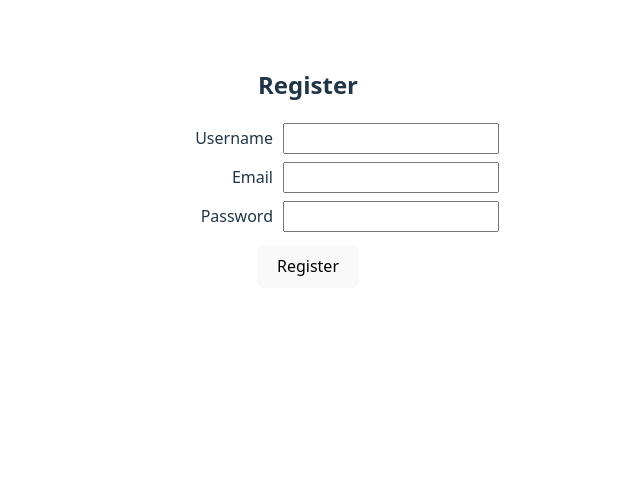
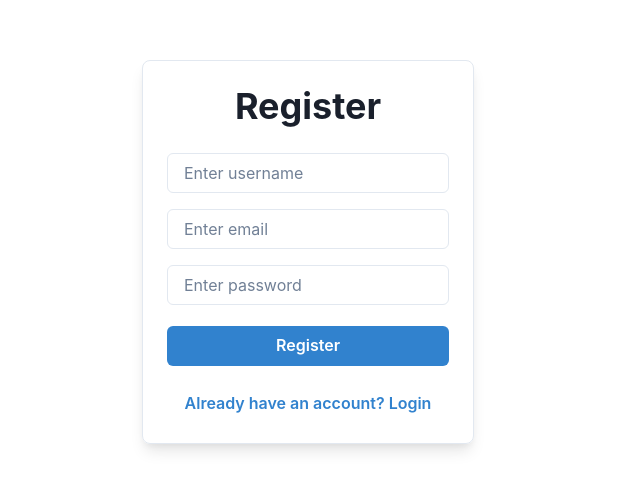
Before and after one commit to katrinnp/Task-Tracker-Frontend, a React (Vite) app: page /register in a window 1280 px wide. Shown: the part 230-720 px from the top of the page, without its empty margins (332-972 px from the left). Built offline with nearby package versions, Linux system fonts and the light colour scheme.

Commit message:
Add login and register UI with Chakra

```diff
--- a/package.json
+++ b/package.json
@@ -10,6 +10,10 @@
     "preview": "vite preview"
   },
   "dependencies": {
+    "@chakra-ui/react": "^2.10.9",
+    "@emotion/react": "^11.14.0",
+    "@emotion/styled": "^11.14.1",
+    "framer-motion": "^12.38.0",
     "react": "^19.2.0",
     "react-dom": "^19.2.0",
     "react-router-dom": "^7.13.1"
--- a/src/components/Login.jsx
+++ b/src/components/Login.jsx
@@ -1,5 +1,14 @@
 import { useState } from "react";
 import { Link } from "react-router-dom"; // Used for navigation between pages
+
+// Import Chakra UI components
+import {
+    Box,
+    Button,
+    Input,
+    Heading,
+    VStack
+} from "@chakra-ui/react";
 
 // Login component
 function Login() {
@@ -7,79 +16,101 @@ function Login() {
     const [username, setUsername] = useState("");
     // State to store the password input
     const [password, setPassword] = useState("");
-    // State to store currently logged user
-    const [currentUser, setCurrentUser] = useState(null);
+    const [error, setError] = useState("");
 
     // Handles form submission
     async function handleSubmit(e) {
+        setError("");
         // Prevent page refresh
         e.preventDefault();
 
+        if(!username || !password) {
+            alert("Please fill all fields");
+            return;
+        }
+
         try {
             // Request all users from FastAPI
-            const response = await fetch("http://127.0.0.1:8000/users"); // React - HTTP - FastAPI
-            const users = await response.json(); // Convert response from JSON to JS object
-            // Check if user exists with the entered username and password
-            const foundUser = users.find (
-                (user) => user.username === username && user.password === password
-            );
-            if(foundUser) {
-                setCurrentUser(foundUser); // Save the logged user
-                console.log(foundUser);
+            const response = await fetch("http://127.0.0.1:8000/users/login", {
+                method: "POST",
+                headers: {"Content-Type": "application/json"}, // JSON to backend
+                body: JSON.stringify({
+                    username: username,
+                    password: password
+                }) // Convert JS object to JSON string
+            });
+            const data = await response.json();
+            if(!response.ok) {
+                throw new Error(data.detail || "Login failed");
+            }
             alert("Login successful");
-            }
-            else {
-                alert("Invalid username and password");
-            }
         }
         catch (error) {
             console.error("Login error:", error);
+            setError(error.message);
         }
-
-        console.log("Username:", username);
-        console.log("Password:", password);
     }
     return (
-        <div>
-            <h2>Login</h2>
+        <Box
+            minH="100vh"
+            display="flex"
+            alignItems="center"
+            justifyContent="center"
+        >
+            <Box
+                maxW="400px" //Max width
+                mx="auto" //Center horizontally
+                mt="100px" //Margin top
+                p="6" //Padding
+                borderWidth="1px" //Border
+                borderRadius="lg" //Rounded corners
+                boxShadow="lg" //Shadow
+            >
 
-            {/* Form for entering user data */}
+            <Heading mb="6" textAlign="center">
+                Login
+            </Heading>
             <form onSubmit={handleSubmit}>
+                {/*Vertical stack with spacing*/}
+                <VStack spacing={4}>
+                    {/* Groups label and input*/}
 
-                {/* Username field */}
-                <div className="form-row">
-                    <label>Username</label>
-                    {/* Value comes from React state */}
-                    <input
+                        <Input
                             type="text"
+                            placeholder="Enter username"
                             value={username}
                             onChange={(e) => setUsername(e.target.value)}
                         />
-                </div>
 
-                {/* Password field */}
-                <div className="form-row">
-                    <label>Password</label>
-                    {/* Input connected to password state */}
-                    <input
+
+                        <Input
                             type="password"
+                            placeholder="Enter password"
                             value={password}
                             onChange={(e) => setPassword(e.target.value)}
                         />
-                </div>
 
-                {/* Button for submission */}
-                <button type="submit">Login</button>
+                    {/*Button with built-in styling*/}
+                    <Button colorScheme="blue" width="full" type="submit">
+                        Login
+                    </Button>
+                    {/*Navigate to register page*/}
+                    <Link to="/register">
+                        <Button variant="link" colorScheme="blue">
+                            New user? Register
+                        </Button>
+                    </Link>
+                    {error && (
+                        <Box color="red" fontSize="sm">
+                            {error}
+                        </Box>
+                    )}
+                </VStack>
             </form>
-
-            {/* Link to register page */}
-            <p>New user</p>
-            <Link to="/register">
-            <button>Register</button>
-            </Link>
-        </div>
+        </Box>
+        </Box>
     );
 }
 
 // Export the component to import it in App.jsx
-export default Login
+export default Login;
--- a/src/components/Register.jsx
+++ b/src/components/Register.jsx
@@ -1,21 +1,40 @@
 import { useState } from "react";
+import { Link } from "react-router-dom";
+import { useNavigate } from "react-router-dom";
+
+import {
+    Box,
+    Button,
+    Input,
+    Heading,
+    VStack
+} from "@chakra-ui/react";
 
 function Register() { // Component for registering a new user
     const [username, setUsername] = useState("");
     const [email, setEmail] = useState("");
     const [password, setPassword] = useState("");
+    const navigate = useNavigate();
 
     async function handleRegister(e) { // Runs when the form is submitted
         e.preventDefault();
+        if(!username || !email || !password) {
+            alert("Please fill all fields");
+            return;
+        }
         try {
-            const response = await fetch("http://localhost:8000/users/", {
+            const response = await fetch("http://localhost:8000/users", {
                 method: "POST", // Send POST request to create a new user
                 headers: {"Content-Type": "application/json"}, // Sending JSON data
                 body: JSON.stringify({username, email, password}) // Convert JS object into JSON
             }); // Call the backend users endpoint
+            if(!response.ok) {
+                throw new Error("Registration failed");
+            }
             const data = await response.json(); // Convert response from JSON to JS object
             console.log(data);
             alert("User registered successfully");
+            navigate("/");
         }
         catch (error) {
             console.error("Register error:", error);
@@ -23,37 +42,60 @@ function Register() { // Component for registering a new user
     }
 
     return (
-        <div>
-            <h2>Register</h2>
-            {/* Registration form */}
+        <Box
+            minH="100vh"
+            display="flex"
+            alignItems="center"
+            justifyContent="center"
+        >
+            <Box
+                maxW="400px" //Max width
+                mx="auto" //Center horizontally
+                mt="100px" //Margin top
+                p="6" //Padding
+                borderWidth="1px" //Border
+                borderRadius="lg" //Rounded corners
+                boxShadow="lg" //Shadow
+            >
+            <Heading mb="6" textAlign="center">
+                Register
+            </Heading>
             <form onSubmit={handleRegister}>
-                <div className="form-row">
-                    <label>Username</label>
-                    <input
+                <VStack spacing={4}>
+
+                        <Input
                             type="text"
+                            placeholder="Enter username"
                             value={username}
                             onChange={(e) => setUsername(e.target.value)}
                         />
-                </div>
-                <div className="form-row">
-                    <label>Email</label>
-                    <input
-                    type="text"
+
+                        <Input
+                            type="email"
+                            placeholder="Enter email"
                             value={email}
                             onChange={(e) => setEmail(e.target.value)}
                         />
-                </div>
-                <div className="form-row">
-                    <label>Password</label>
-                    <input
+
+                        <Input
                             type="password"
+                            placeholder="Enter password"
                             value={password}
                             onChange={(e) => setPassword(e.target.value)}
                         />
-                </div>
-                <button type="submit">Register</button>
+
+                    <Button colorScheme="blue" width="full" type="submit">
+                        Register
+                    </Button>
+                    <Link to="/">
+                        <Button variant="link" colorScheme="blue">
+                            Already have an account? Login
+                        </Button>
+                    </Link>
+                </VStack>
             </form>
-        </div>
+        </Box>
+        </Box>
     );
 }
 
--- a/src/main.jsx
+++ b/src/main.jsx
@@ -3,10 +3,14 @@ import { createRoot } from 'react-dom/client' // Creates the root where the Reac
 import App from './App.jsx'
 import './index.css'
 
+import { ChakraProvider } from "@chakra-ui/react";
+
 // Find HTML element with id = 'root' in index.html and render the React app inside it
 createRoot(document.getElementById('root')).render(
   // Helps detect potential problems
   <StrictMode>
-    <App />
+    <ChakraProvider>
+      <App />
+    </ChakraProvider>
   </StrictMode>,
 )
```
Also changed, not shown: 1 other file (tests, documents, lock files or other folders). Lines whose indentation alone changed are shown as unchanged.
